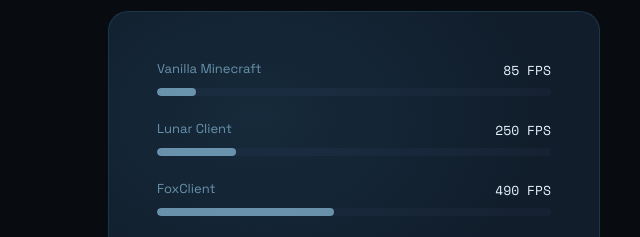
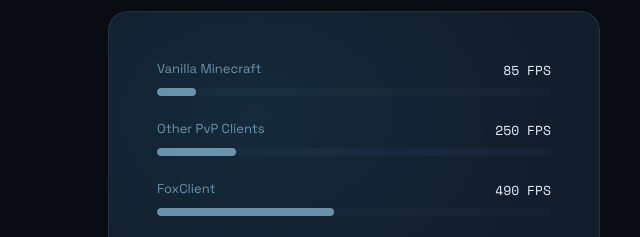
Before and after one commit to Zapak69/frost-website, a plain HTML site: page index.html in a window 1280 px wide. Shown: the part 3320-3557 px from the top of the page, 0-640 px from the left. Drawn offline with nearby package versions, Linux system fonts and the light colour scheme; animation ran at ten frames a second.

Commit message:
Update index.html

```diff
--- a/index.html
+++ b/index.html
@@ -560,7 +560,7 @@
       </div>
       <div style="margin-bottom:24px;">
         <div style="display:flex;justify-content:space-between;margin-bottom:8px;">
-          <span style="font-size:13px;color:var(--muted);">Lunar Client</span>
+          <span style="font-size:13px;color:var(--muted);">Other PvP Clients</span>
           <span style="font-size:13px;font-family:'Space Mono',monospace;color:var(--text);">250 FPS</span>
         </div>
         <div style="height:8px;background:var(--surface2);border-radius:4px;overflow:hidden;">
```
